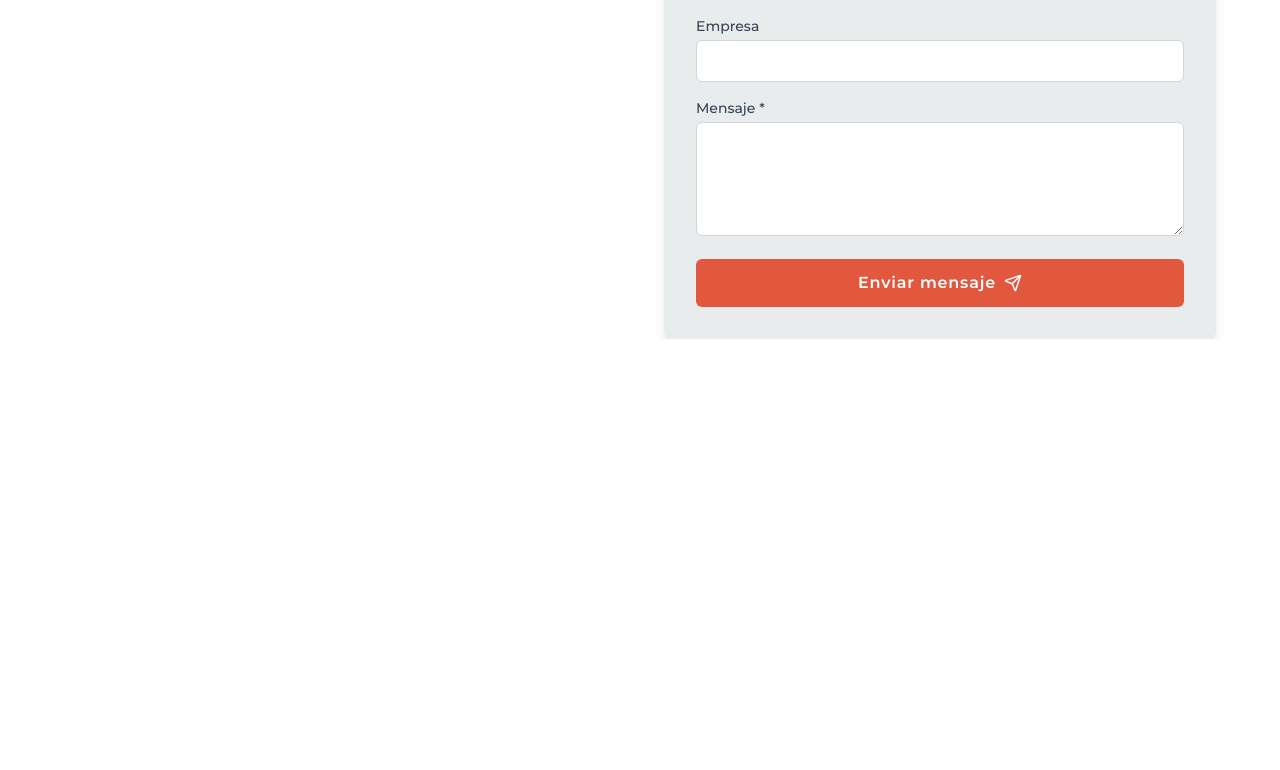
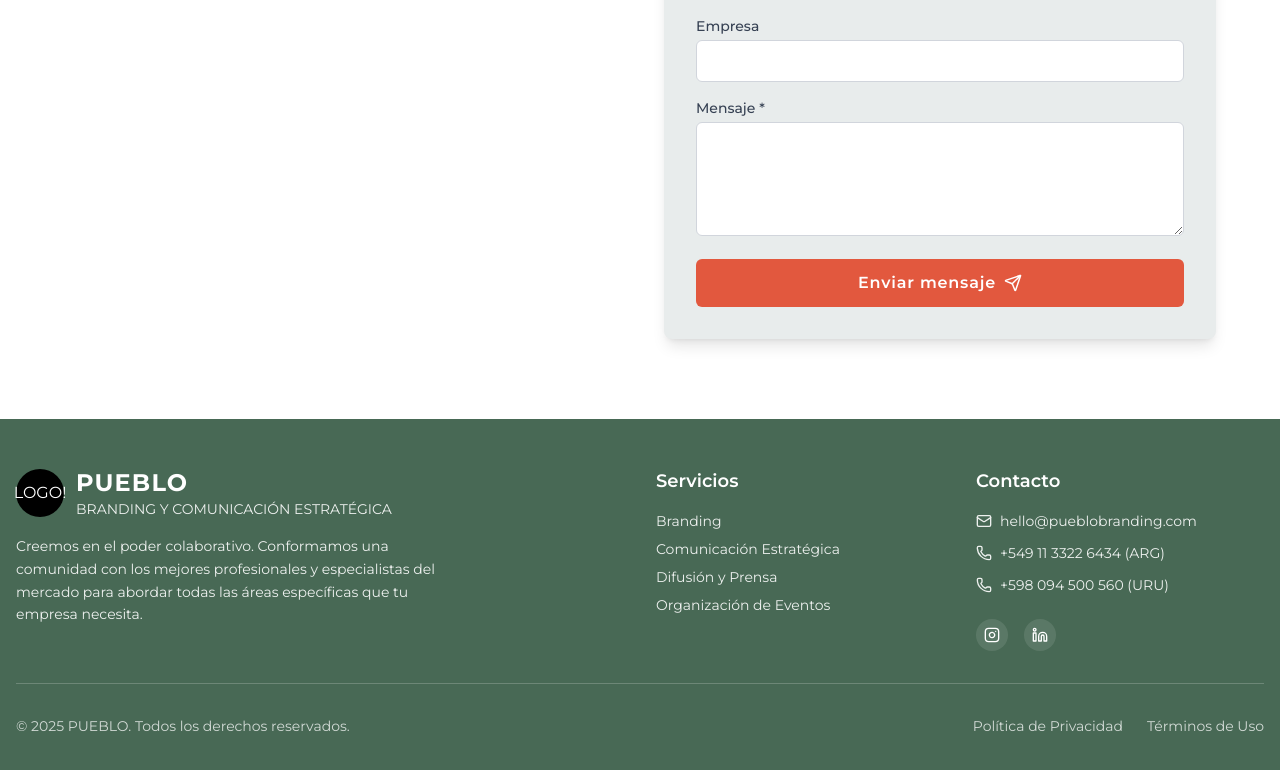
Before and after one commit to pueblobranding/pueblo, a Next.js app: page / in a window 1280 px wide. Shown: the part 3770-4540 px from the top of the page. Before the commit the page ends 4109 px from the top, so only its background shows below. Built offline with nearby package versions, Linux system fonts and the light colour scheme; no server answers.

Commit message:
Add Footer component and integrate it into the main page layout; adjust ContactoSection styles for improved spacing and text clarity.

```diff
--- a/app/page.tsx
+++ b/app/page.tsx
@@ -2,6 +2,7 @@
 
 import Carousel from "@/components/carousel"
 import ContactoSection from "@/components/contacto"
+import Footer from "@/components/footer"
 import Main from "@/components/main"
 import Navbar from "@/components/navbar"
 import NosotrasSection3 from "@/components/nosotras-3"
@@ -28,6 +29,7 @@ export default function Page() {
       {/* <NosotrosSection /> */}
       <ContactoSection />
       {/* <Instagram /> */}
+      <Footer/>
     </>
   )
 }
--- a/components/contacto.tsx
+++ b/components/contacto.tsx
@@ -147,7 +147,7 @@ export default function ContactoSection() {
     }
 
     return (
-        <section id="contacto" className="min-h-screen bg-white flex items-center px-4 ">
+        <section id="contacto" className="min-h-screen bg-white flex items-center px-4 mb-20">
             {/* <Navbar isMenuOpen={isMenuOpen} toggleMenu={toggleMenu} /> */}
             <div className="container mx-auto max-w-6xl">
                 {/* Título principal */}
@@ -173,7 +173,7 @@ export default function ContactoSection() {
                             <div className="flex flex-row gap-4">
                                 {/* <h3 className="text-LG font-light mb-2">ARGENTINA</h3> */}
                                 <Phone />
-                                <a href="tel:+5491133226434" className="font-light hover:text-tigerlily transition-colors">
+                                <a href="tel:+5491133226434" className="font-light hover:text-tigerlily transition-colors tracking-wider">
                                     +549 11 3322 6434 (ARG)
                                 </a>
                             </div>
@@ -181,7 +181,7 @@ export default function ContactoSection() {
                             <div className="flex flex-row gap-4">
                                 {/* <h3 className="text-LG font-light mb-2">URUGUAY</h3> */}
                                 <Phone />
-                                <a href="tel:+598094500560" className="font-light hover:text-tigerlily transition-colors">
+                                <a href="tel:+598094500560" className="font-light hover:text-tigerlily transition-colors tracking-wider">
                                     +598 094 500 560 (URU)
                                 </a>
                             </div>
--- /dev/null
+++ b/components/footer.tsx
@@ -0,0 +1,112 @@
+import Link from "next/link"
+import { Instagram, Linkedin, Mail, Phone } from "lucide-react"
+
+export default function Footer() {
+  return (
+    <footer className="bg-verde-opalo-100 text-white">
+      <div className="container mx-auto px-4 py-12">
+        <div className="grid grid-cols-1 md:grid-cols-2 lg:grid-cols-4 gap-8">
+          {/* Logo y descripción */}
+          <div className="lg:col-span-2">
+            <div className="flex items-center mb-4">
+              <div className="w-12 h-12 bg-black rounded-full flex items-center justify-center mr-3">
+
+              LOGO!
+
+              </div>
+              <div>
+                <h3 className="text-2xl font-bold tracking-wider">PUEBLO</h3>
+                <p className="text-sm opacity-90">BRANDING Y COMUNICACIÓN ESTRATÉGICA</p>
+              </div>
+            </div>
+            <p className="text-sm opacity-90 leading-relaxed max-w-md">
+              Creemos en el poder colaborativo. Conformamos una comunidad con los mejores profesionales y especialistas
+              del mercado para abordar todas las áreas específicas que tu empresa necesita.
+            </p>
+          </div>
+
+          {/* Servicios */}
+          <div>
+            <h4 className="font-semibold text-lg mb-4">Servicios</h4>
+            <ul className="space-y-2 text-sm opacity-90">
+              <li>
+                <Link href="#branding" className="hover:text-[#e85a4f] transition-colors">
+                  Branding
+                </Link>
+              </li>
+              <li>
+                <Link href="#comunicacion" className="hover:text-[#e85a4f] transition-colors">
+                  Comunicación Estratégica
+                </Link>
+              </li>
+              <li>
+                <Link href="#difusion" className="hover:text-[#e85a4f] transition-colors">
+                  Difusión y Prensa
+                </Link>
+              </li>
+              <li>
+                <Link href="#eventos" className="hover:text-[#e85a4f] transition-colors">
+                  Organización de Eventos
+                </Link>
+              </li>
+            </ul>
+          </div>
+
+          {/* Contacto */}
+          <div>
+            <h4 className="font-semibold text-lg mb-4">Contacto</h4>
+            <div className="space-y-3 text-sm opacity-90">
+              <div className="flex items-center">
+                <Mail className="w-4 h-4 mr-2 flex-shrink-0" />
+                <a href="mailto:hello@pueblobranding.com" className="hover:text-[#e85a4f] transition-colors">
+                  hello@pueblobranding.com
+                </a>
+              </div>
+              <div className="flex items-center">
+                <Phone className="w-4 h-4 mr-2 flex-shrink-0" />
+                <span>+549 11 3322 6434 (ARG)</span>
+              </div>
+              <div className="flex items-center">
+                <Phone className="w-4 h-4 mr-2 flex-shrink-0" />
+                <span>+598 094 500 560 (URU)</span>
+              </div>
+            </div>
+
+            {/* Redes sociales */}
+            <div className="flex space-x-4 mt-6">
+              <a
+                href="#"
+                className="w-8 h-8 bg-white/10 rounded-full flex items-center justify-center hover:bg-[#e85a4f] transition-colors"
+                aria-label="Instagram"
+              >
+                <Instagram className="w-4 h-4" />
+              </a>
+              <a
+                href="#"
+                className="w-8 h-8 bg-white/10 rounded-full flex items-center justify-center hover:bg-[#e85a4f] transition-colors"
+                aria-label="LinkedIn"
+              >
+                <Linkedin className="w-4 h-4" />
+              </a>
+            </div>
+          </div>
+        </div>
+
+        {/* Línea divisoria */}
+        <div className="border-t border-white/20 mt-8 pt-8">
+          <div className="flex flex-col md:flex-row justify-between items-center text-sm opacity-75">
+            <p>&copy; {new Date().getFullYear()} PUEBLO. Todos los derechos reservados.</p>
+            <div className="flex space-x-6 mt-4 md:mt-0">
+              <Link href="/privacidad" className="hover:text-[#e85a4f] transition-colors">
+                Política de Privacidad
+              </Link>
+              <Link href="/terminos" className="hover:text-[#e85a4f] transition-colors">
+                Términos de Uso
+              </Link>
+            </div>
+          </div>
+        </div>
+      </div>
+    </footer>
+  )
+}
```
